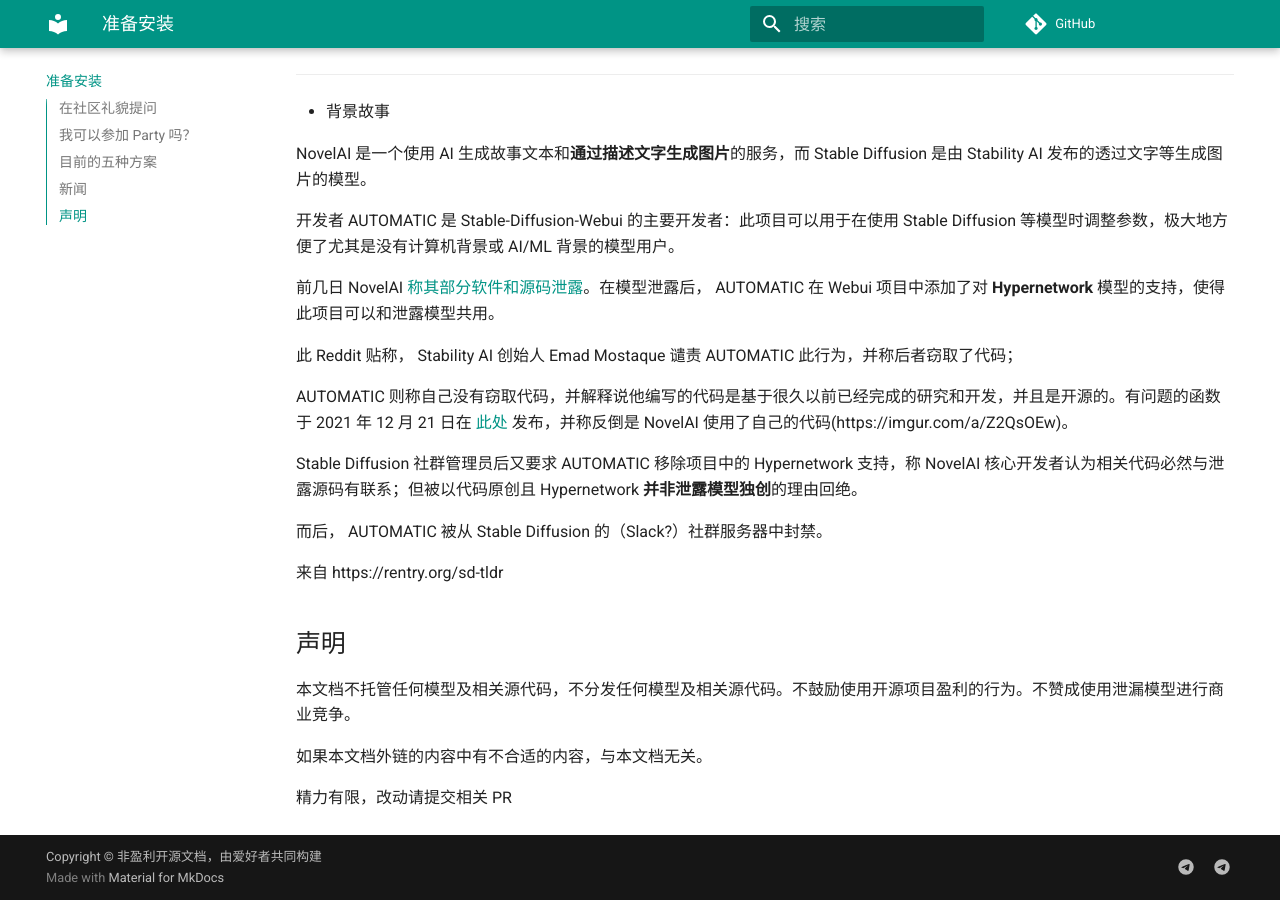
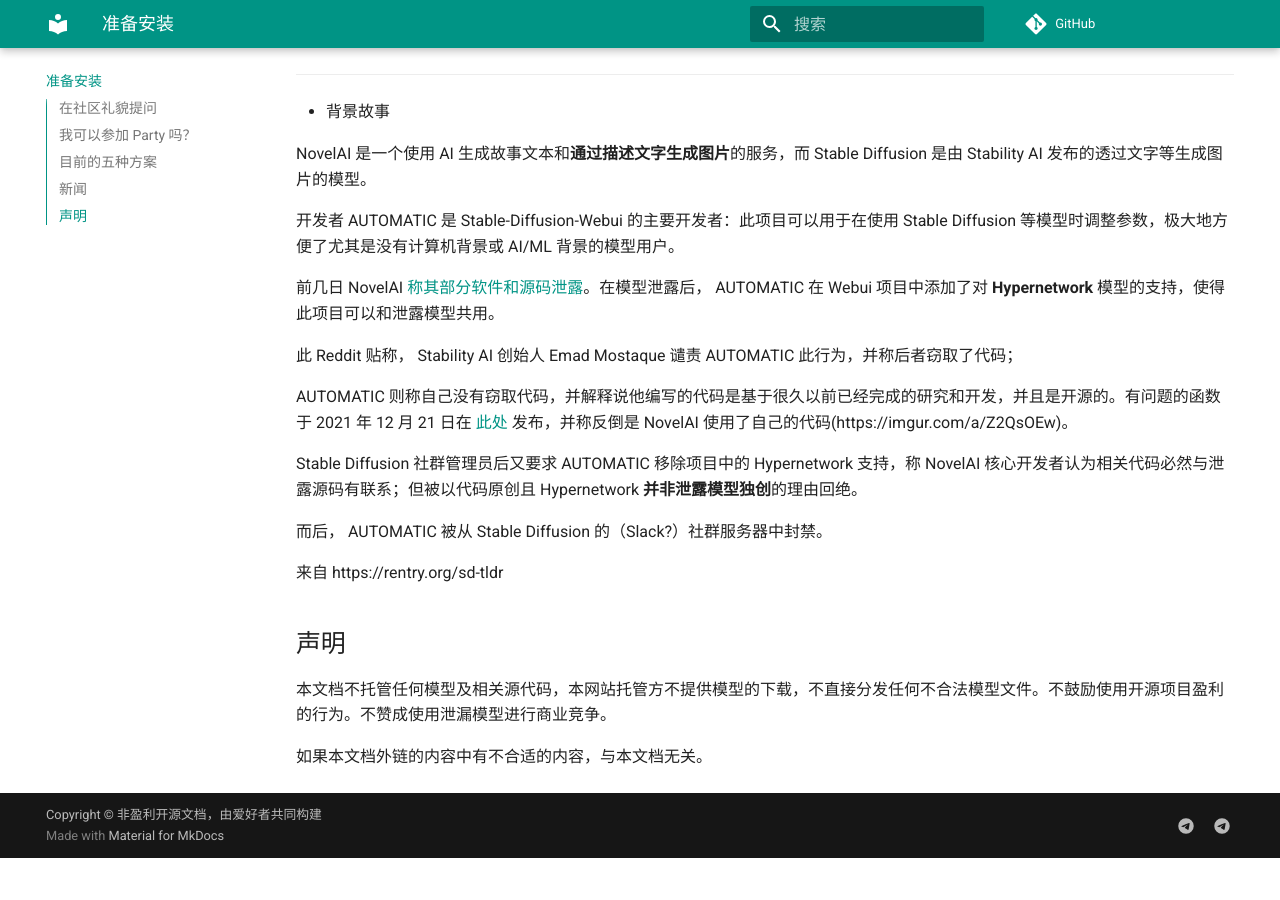
Before and after one commit to sudoskys/StableDiffusionBook, an MkDocs documentation site: the page built from docs/2_prepare.md, in a window 1280 px wide and 900 px high, scrolled down 1904 px. Built offline with MkDocs 1.6.1 and Material for MkDocs 9.7.7, drawn with Linux system fonts in a browser that asks for light colours; comment, search, counter and statistics services are not loaded; after the commit the page ends 2762 px from its top, so only the background shows below that.

Commit message:
Update 2_prepare.md

```diff
--- a/docs/2_prepare.md
+++ b/docs/2_prepare.md
@@ -100,8 +100,6 @@
 
 ## 声明
 
-本文档不托管任何模型及相关源代码，不分发任何模型及相关源代码。不鼓励使用开源项目盈利的行为。不赞成使用泄漏模型进行商业竞争。
+本文档不托管任何模型及相关源代码，本网站托管方不提供模型的下载，不直接分发任何不合法模型文件。不鼓励使用开源项目盈利的行为。不赞成使用泄漏模型进行商业竞争。
 
 如果本文档外链的内容中有不合适的内容，与本文档无关。
-
-精力有限，改动请提交相关 PR
```
